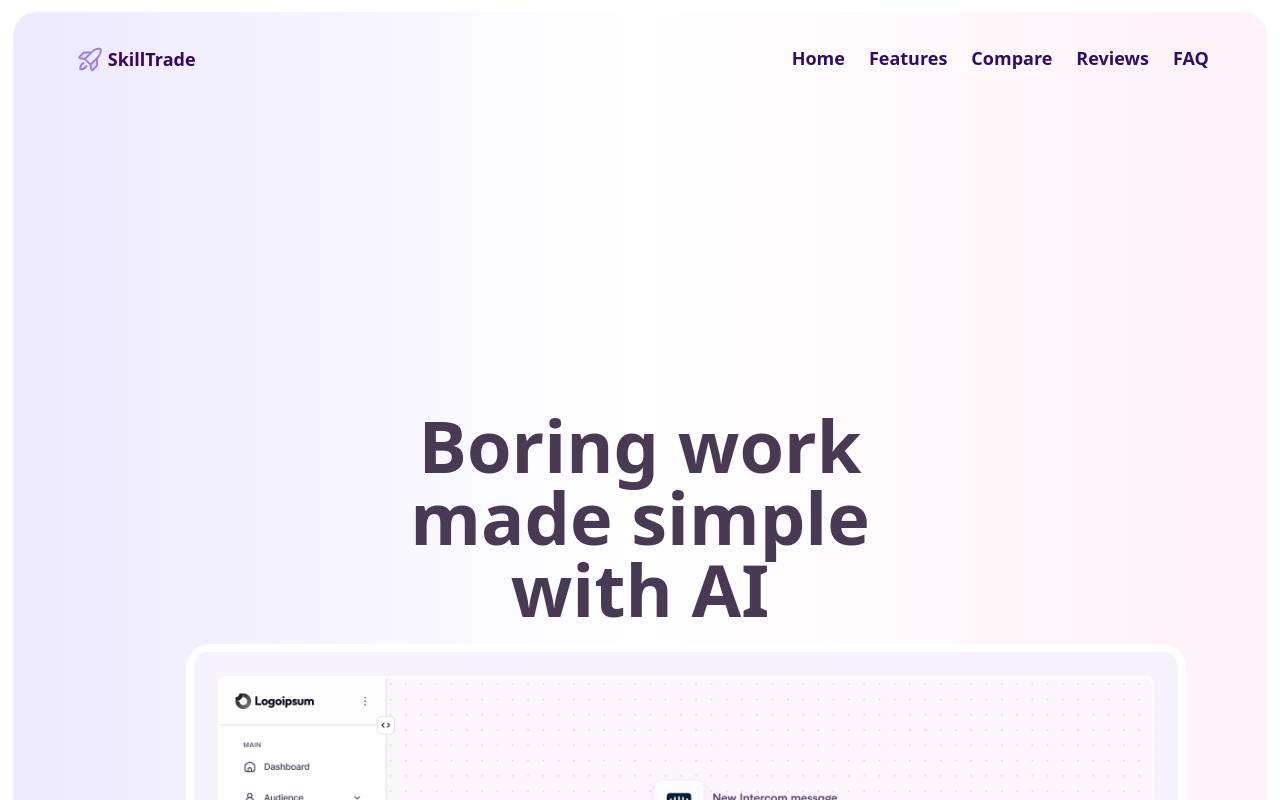
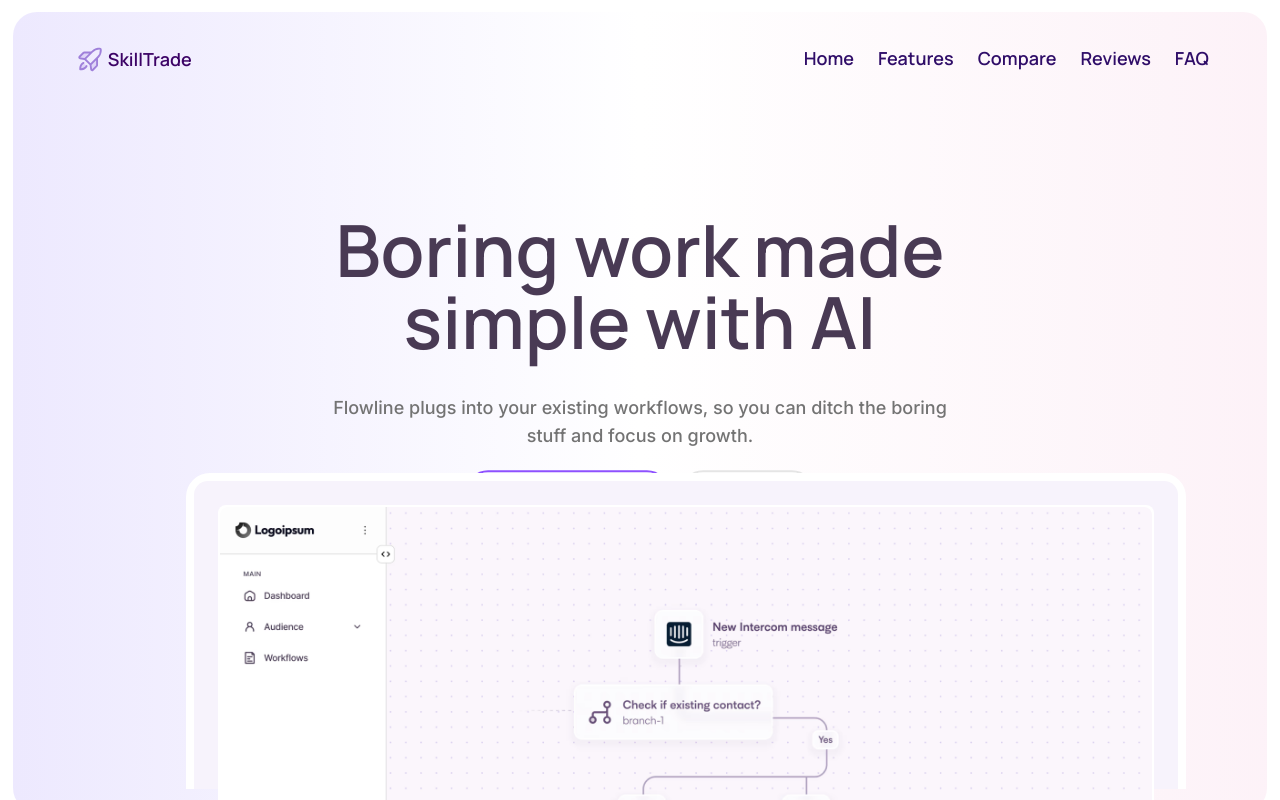
Before and after one commit to shogun444/courseselling-fe, a Next.js app: page / in a window 1280 px wide. Shown: the top 800 px of the page. Built offline with nearby package versions, Linux system fonts and the light colour scheme.

Commit message:
Added <manrope> font

```diff
--- /dev/null
+++ b/app/font.ts
@@ -0,0 +1,12 @@
+import { Inter, Manrope } from "next/font/google";
+
+export const manrope = Manrope({
+  subsets: ["latin"],
+  variable: "--font-manrope",
+  display: "swap",
+});
+export const inter = Inter({
+  subsets: ["latin"],
+  variable: "--font-inter",
+  display: "swap",
+});
--- a/app/globals.css
+++ b/app/globals.css
@@ -74,7 +74,8 @@
   --sidebar-accent-foreground: oklch(0.205 0 0);
   --sidebar-border: oklch(0.922 0 0);
   --sidebar-ring: oklch(0.708 0 0);
-  --font-primary : var(--font-manrope)
+  --font-display: var(--font-manrope);
+  --font-sans : var(--font-inter)
 }
 
 .dark {
@@ -118,4 +119,9 @@
   body {
     @apply bg-background text-foreground;
   }
+
+  /* provide a utility to use the project's primary font variable */
+  .font-primary {
+    font-family: var(--font-inter);
+  }
 }
--- a/app/layout.tsx
+++ b/app/layout.tsx
@@ -1,14 +1,12 @@
 import type { Metadata } from "next";
-import { Geist, Geist_Mono,Manrope } from "next/font/google";
+import { Inter, Manrope } from "next/font/google";
 import "./globals.css";
-
+import { inter, manrope } from "./font";
 
 export const metadata: Metadata = {
   title: "Create Next App",
   description: "Generated by create next app",
 };
-
- const manrope = Manrope({subsets : ["latin"],variable : "--font-manrope",display : "swap"})
 
 export default function RootLayout({
   children,
@@ -17,9 +15,7 @@ export default function RootLayout({
 }>) {
   return (
     <html lang="en">
-      <body
-        className={`${manrope.variable}  antialiased`}
-      >
+      <body className={`${manrope.className} ${inter.variable} antialiased`}>
         {children}
       </body>
     </html>
--- a/components/ImageScroll.tsx
+++ b/components/ImageScroll.tsx
@@ -21,42 +21,45 @@ export default function ImageScroll() {
   useMotionValueEvent(scrollYProgress, "change", (latest) => {
     console.log(`ValueCHanges : ${latest}`);
   });
-  const translateText = useTransform(scrollYProgress, [0, 1], [-500, 700]);
+  // Parallax: image should move up on scroll, text/buttons move in the opposite direction
+  const imageTranslate = useTransform(scrollYProgress, [0, 1], [0, -220]);
+  const textTranslate = useTransform(scrollYProgress, [0, 1], [0, 320]);
 
   return (
     <div
       ref={ref}
-      className=" flex-col justify-end mx-auto md:w-2/4 relative pt-50"
+      className=" flex-col justify-end space-y-15  mx-auto md:w-2/4"
     >
-      <motion.div
-        style={{
-          y: translateText,
-        }}
-      >
-        <h1 className="mx-auto text-[#493a54] text-5xl md:text-7xl font-primary font-semibold text-center">
+      <motion.div style={{ y: textTranslate }}>
+        <h1 className="font-display mx-auto text-[#493a54] text-5xl md:text-7xl font-semibold text-center">
           Boring work made simple with AI
         </h1>
 
-        <h3 className="text-center tracking-tight text-xl mx-auto pt-9 md:w-150 font-semibold text-neutral-500">
+        <h3 className="text-center  font-primary  text-lg mx-auto pt-9 font-medium text-neutral-500">
           Flowline plugs into your existing workflows, so you can ditch the
           boring stuff and focus on growth.
         </h3>
 
-        <div className="flex justify-center gap-8 pt-10 mb-10">
-          <Button size={"lg"}>Get Started for Free</Button>
+        <div className="flex justify-center mt-5 space-x-3">
+          {" "}
+          <Button variant={"default"} size={"lg"}>
+            Get Started for Free
+          </Button>
           <Button
-            className="rounded-4xl bg-neutral-50 border-2 border-neutral-100"
+            className=""
             size={"lg"}
             variant={"outline"}
           >
             Learn how
-          </Button>
+          </Button>{" "}
         </div>
       </motion.div>
-
-      <motion.div className="p-2 bg-white mx-auto rounded-t-3xl h-79 w-250 -translate-x-35">
-        <div className="p-6 bg-[#f7f3fc] mx-auto rounded-t-xl h-78">
-          <div className="bg-white mx-auto rounded-t-md h-79">
+      <motion.div
+        style={{ y: imageTranslate }}
+        className="p-2 bg-white mx-auto rounded-t-3xl h-79 w-250 translate-y-60 -translate-x-35 "
+      >
+        <div className="p-6 bg-[#f7f3fc] mx-auto relative rounded-t-xl h-77">
+          <div className="bg-white mx-auto rounded-t-md h-79 relative z-0">
             <Image
               className="mask-b-from-65% inset-0 rounded-lg p-0.5"
               height={2000}
--- a/components/ui/button.tsx
+++ b/components/ui/button.tsx
@@ -5,16 +5,16 @@ import { cva, type VariantProps } from "class-variance-authority";
 import { cn } from "@/lib/utils";
 
 const buttonVariants = cva(
-  "inline-flex cursor-pointer p-5 items-center justify-center gap-2 whitespace-nowrap rounded-md text-sm font-medium transition-all disabled:pointer-events-none disabled:opacity-50 [&_svg]:pointer-events-none [&_svg:not([class*='size-'])]:size-4 shrink-0 [&_svg]:shrink-0 outline-none focus-visible:border-ring focus-visible:ring-ring/50 focus-visible:ring-[3px] aria-invalid:ring-destructive/20 dark:aria-invalid:ring-destructive/40 aria-invalid:border-destructive",
+  "inline-flex font-primary cursor-pointer p-5 items-center justify-center gap-2 whitespace-nowrap rounded-md text-sm font-medium transition-all disabled:pointer-events-none disabled:opacity-50 [&_svg]:pointer-events-none [&_svg:not([class*='size-'])]:size-4 shrink-0 [&_svg]:shrink-0 outline-none focus-visible:border-ring focus-visible:ring-ring/50 focus-visible:ring-[3px] aria-invalid:ring-destructive/20 dark:aria-invalid:ring-destructive/40 aria-invalid:border-destructive",
   {
     variants: {
       variant: {
         default:
-          "hover:bg-violet-950 bg-[#322559] transition-duration durantion-200 border-2 border-neutral-50  rounded-4xl text-primary-foreground ",
+          "hover:bg-violet-50   transition-duration durantion-200 border-2 border-violet-500 text-md  rounded-4xl text-violet-800 ",
         destructive:
           "bg-destructive text-white hover:bg-destructive/90 focus-visible:ring-destructive/20 dark:focus-visible:ring-destructive/40 dark:bg-destructive/60",
         outline:
-          "border bg-background  hover:bg-accent hover:text-accent-foreground dark:bg-input/30 dark:border-input dark:hover:bg-input/50",
+          " rounded-4xl bg-neutral-50 border-2 border-neutral-200 text-md bg-background  hover:bg-accent hover:text-accent-foreground dark:bg-input/30 dark:border-input dark:hover:bg-input/50",
         secondary:
           "bg-secondary text-secondary-foreground hover:bg-secondary/80",
         ghost:
```
